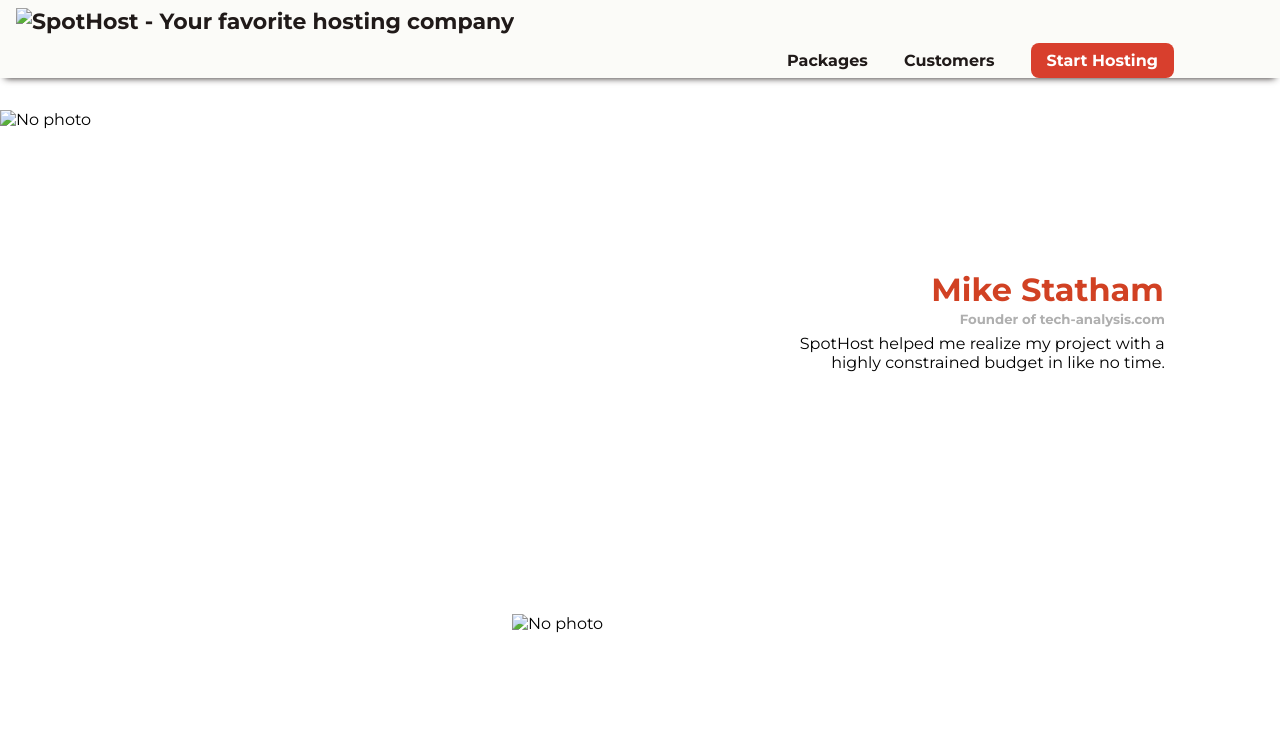
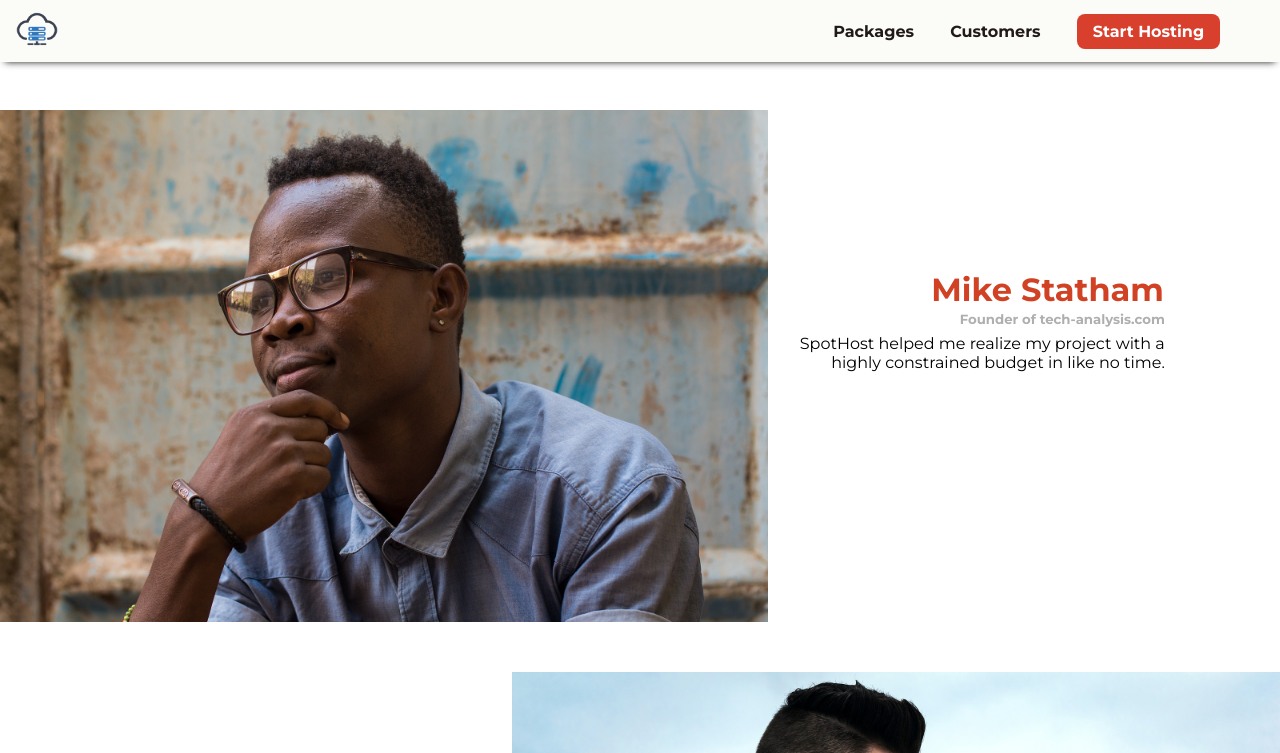
Before and after one commit to DrLeksa/Pimenov-markup-home, a plain HTML site: page lesson-12-backgrounds/customers/index.html in a window 1280 px wide. Shown: the top 753 px of the page. Drawn offline with Linux system fonts and the light colour scheme.

Commit message:
corrected image paths in all files

```diff
--- a/lesson-12-backgrounds/customers/index.html
+++ b/lesson-12-backgrounds/customers/index.html
@@ -5,7 +5,7 @@
     <meta name="viewport" content="width=device-width, initial-scale=1.0">
     <meta http-equiv="X-UA-Compatible" content="ie=edge">
     <title>SpotHost Customers</title>
-    <link rel="shortcut icon" href="../favicon.ico">
+    <link rel="shortcut icon" href="../images/favicon.ico">
     <link href="https://fonts.googleapis.com/css?family=Anton|Montserrat:400,700" rel="stylesheet">
     <link rel="stylesheet" href="../shared.css">
     <link rel="stylesheet" href="customers.css">
@@ -14,7 +14,7 @@
     <header class="main-header">
       <div>
         <a href="index.html" class="main-header__brand">
-          <img src="../logo.png" alt="SpotHost - Your favorite hosting company">
+          <img src="../images/logo.png" alt="SpotHost - Your favorite hosting company">
         </a>
       </div>
       <nav class="main-nav">
@@ -32,7 +32,7 @@
       </nav>
     </header>
     <div class="customer">
-      <img class="customer1" src="../customer-1.jpg" alt="No photo">
+      <img class="customer1" src="../images/customer-1.jpg" alt="No photo">
       <div class="info1">
         <h1>Mike Statham</h1>
         <h5>Founder of tech-analysis.com</h5>
@@ -41,7 +41,7 @@
       <div class="clear"></div>
     </div>
     <div class="customer">
-      <img class="customer2" src="../customer-2.jpg" alt="No photo">
+      <img class="customer2" src="../images/customer-2.jpg" alt="No photo">
       <div class="info2">
         <h1>John Mellow</h1>
         <h5>Hosts his private videos on SpotHost.</h5>
--- a/lesson-12-backgrounds/main.css
+++ b/lesson-12-backgrounds/main.css
@@ -1,6 +1,6 @@
 #product-overview {
   background: linear-gradient(to top, rgba(80, 68, 18, 0.6) 10%, transparent),
-  url("freedom.jpg") left 10% bottom 20%/cover no-repeat border-box,
+  url("images/freedom.jpg") left 10% bottom 20%/cover no-repeat border-box,
   #ff1b68;
   /*background-image: url("images/freedom.jpg");
    background-size: cover;
--- a/lesson-12-backgrounds/packages/packages.css
+++ b/lesson-12-backgrounds/packages/packages.css
@@ -1,6 +1,6 @@
 body {
   font-family: 'Montserrat', sans-serif;
-  background: no-repeat url("../plans-background.jpg");
+  background: no-repeat url("../images/plans-background.jpg");
 }
 
 h6 {
```
Also changed, not shown: lesson-12-backgrounds/index.html (+2 -2 lines), lesson-12-backgrounds/packages/index.html (+1 -1 lines).
